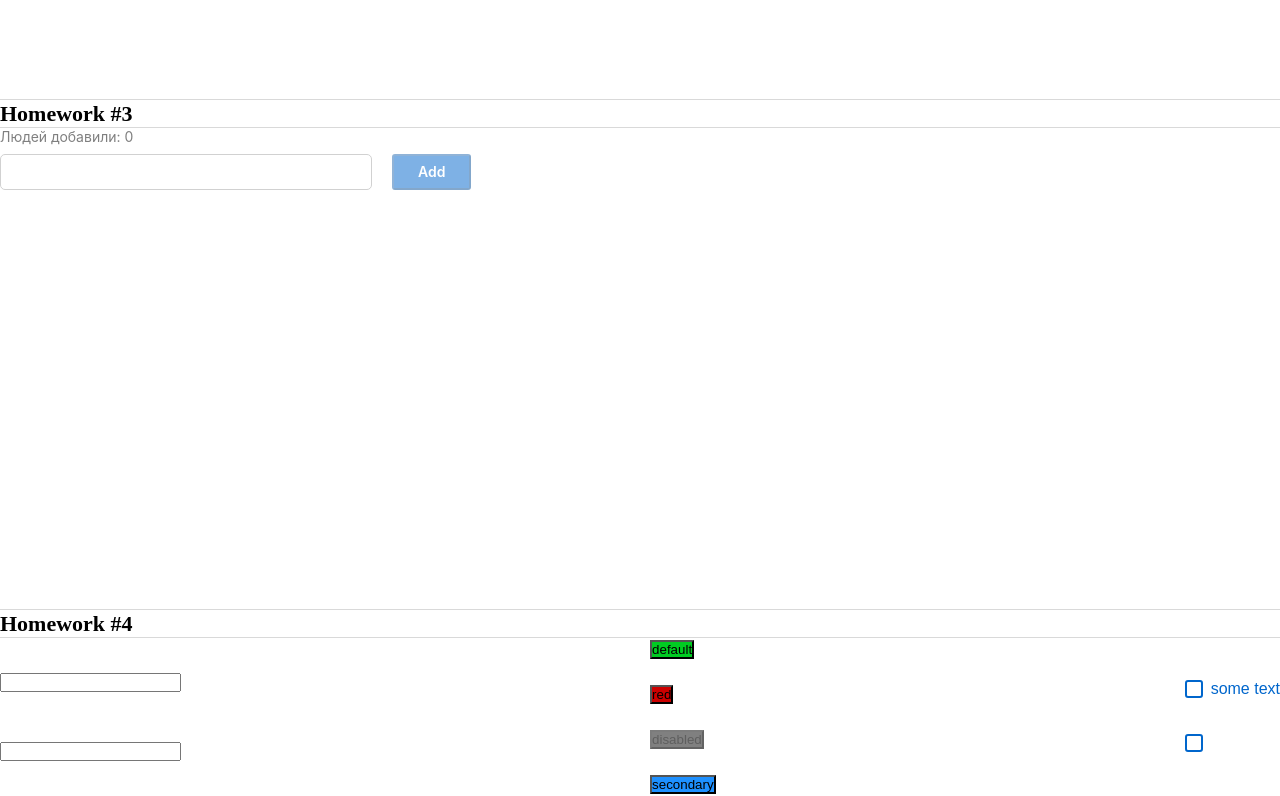
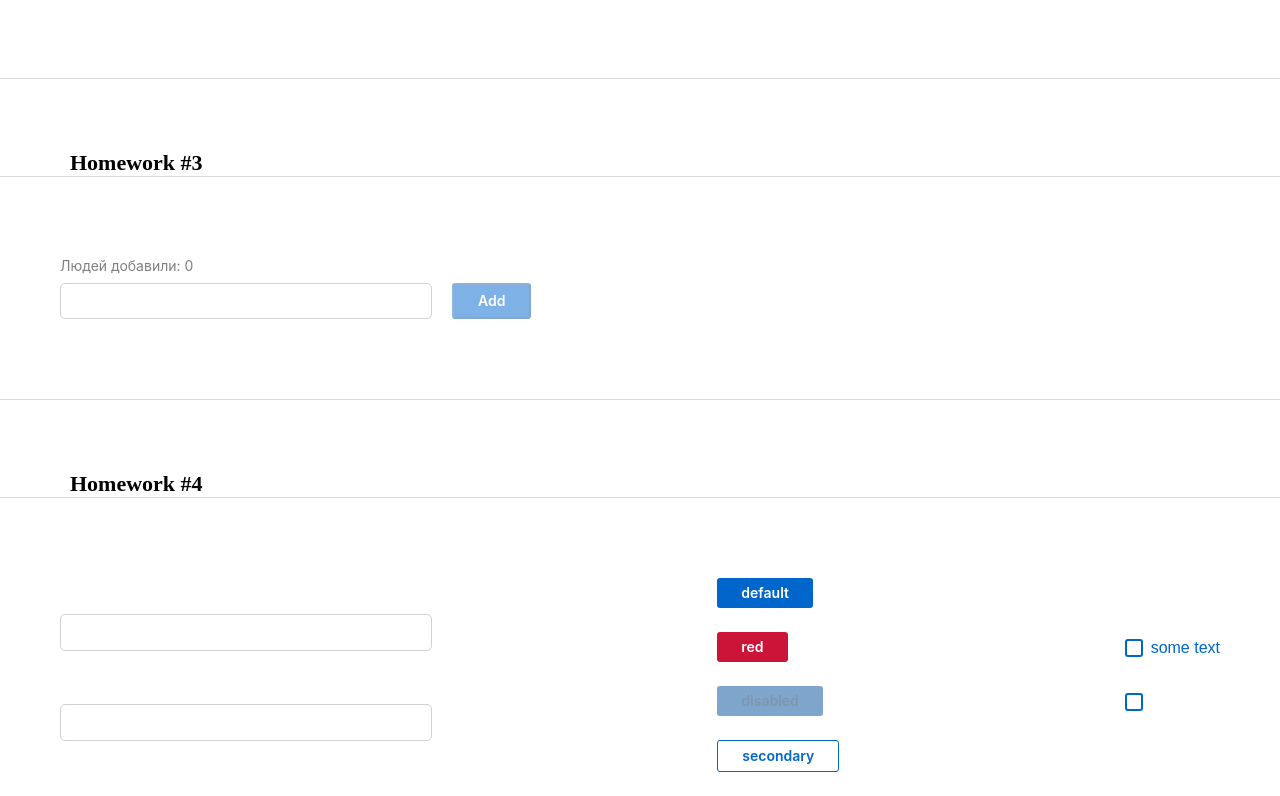
Before and after one commit to zatsarna/Autotests, a React (Create React App) app: page / in a window 1280 px wide. Shown: the part 920-1716 px from the top of the page. Built offline with nearby package versions, Linux system fonts and the light colour scheme.

Commit message:
hw4 styling

```diff
--- a/src/s1-main/App.module.css
+++ b/src/s1-main/App.module.css
@@ -1,13 +1,13 @@
 .App {
-    --header_height: 60px;
+
 }
 
 .hw {
     border-top: 1px solid #D9D9D9;
     border-bottom: 1px solid #D9D9D9;
-    width: 1280px;
-    height: 483px;
+    width: 100%;
     margin: 0 auto;
+    padding: 80px 60px;
 }
 
 .hwTitle {
@@ -16,4 +16,6 @@
     font-size: 22px;
     line-height: 27px;
     color: #000000;
+    padding-top: 70px;
+    padding-left: 70px;
 }
--- a/src/s2-homeworks/hw04/Stand.tsx
+++ b/src/s2-homeworks/hw04/Stand.tsx
@@ -18,7 +18,7 @@ const Stand = () => {
                     <SuperInputText
                         id={'hw4-super-input-like-old'}
                         value={stateForAllInputs}
-                        onChange={(e) => setValue(e.currentTarget.value)}
+                        onChange={(e) => {setValue(e.currentTarget.value)}}
                     />
                 </div>
                 {/*инпут с ошибкой:*/}
--- a/src/s2-homeworks/hw04/common/c1-SuperInputText/SuperInputText.module.css
+++ b/src/s2-homeworks/hw04/common/c1-SuperInputText/SuperInputText.module.css
@@ -1,20 +1,40 @@
 .input:focus {
+    outline: none;
 }
 
 .input {
+    border-radius: 5px;
+    width: 372px;
+    padding: 10px 20px;
 }
 
 .inputWrapper {
+    display: flex;
+    flex-direction: column;
+    justify-content: flex-start;
+    align-items: flex-start;
+    gap: 5px;
 }
 
 .superInput {
+    border: 1px solid #D1D1D1;
 }
 
 .errorInput {
+    border: 1px solid #CC1439;
 }
 
 .errorInput:focus {
+    outline: none;
+    border: 1px solid #CC1439;
 }
 
 .error {
+    order: -1;
+    font-family: inherit;
+    font-style: normal;
+    font-weight: 400;
+    font-size: 12px;
+    line-height: 12px;
+    color: #CC1439;
 }
--- a/src/s2-homeworks/hw04/common/c2-SuperButton/SuperButton.module.css
+++ b/src/s2-homeworks/hw04/common/c2-SuperButton/SuperButton.module.css
@@ -1,40 +1,65 @@
 .button {
+    padding: 5px 24px;
+    font-family: inherit;
+    border-radius: 3px;
+    font-style: normal;
+    font-weight: 600;
+    font-size: 14px;
+    line-height: 20px;
+    color: #FFFFFF;
+    border: none;
+    overflow: hidden;
 }
 
 .disabled {
-    background-color: gray;
+    background: #004D99;
+    color: #002E5C;
+    opacity: 0.5;
+
 }
 
 .secondary {
-    background-color: dodgerblue;
+    background-color: #FFFFFF;
+    border: 1px solid #0066CC;
+    color: #0066CC;
 }
 
 .default {
-    background-color: #00cc22;
+    background: #0066CC;
 }
 
 .red {
-    background-color: #cc0000;
+    background: #CC1439;
 }
 
 .default:hover {
+    background: #0080FF;
 }
 
 .red:hover {
+    background: #FF1A47;
 }
 
 .secondary:hover {
+    background: #E5F0FA;
 }
 
 
 .default:active {
+    background: #0059B3;
 }
 
 .secondary:active {
+    background: #C9E5FF;
 }
 
 .red:active {
+    background: #B31232;
 }
 
 .button:disabled {
+    background: #004D99;
+    color: #002E5C;
+    opacity: 0.5;
+
 }
```
